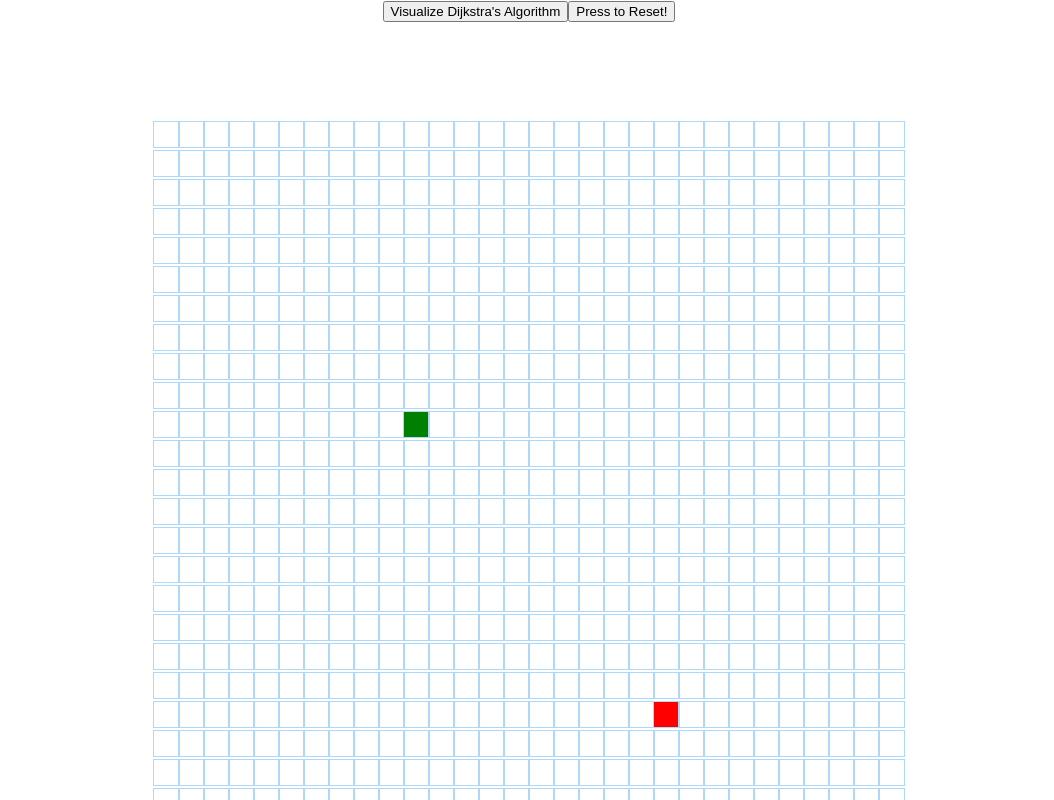
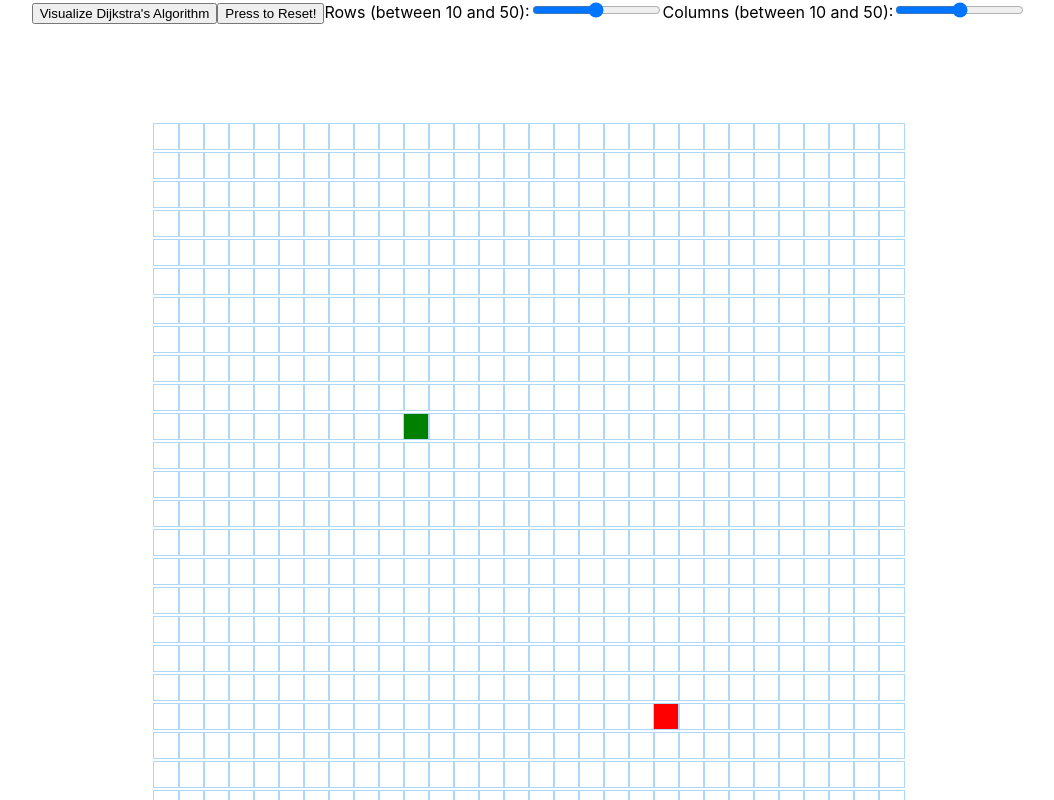
Before and after one commit to ENaveen98/visualizer-shortest-path-algorithms, a React (Create React App) app: page / in a window 1280 px wide. Shown: the top 800 px of the page, without its empty margins (111-1165 px from the left). Built offline with nearby package versions, Linux system fonts and the light colour scheme.

Commit message:
mod3 add change gridCols functionality

```diff
--- a/src/Visualizer/Visualizer.jsx
+++ b/src/Visualizer/Visualizer.jsx
@@ -14,36 +14,40 @@ class Visaulizer extends React.Component {
       startRow: 10,
       startCol: 10,
       finishRow: 20,
-      finsihCol: 20,
+      finishCol: 20,
       mouseIsPressed: false,
       isRunning: false,
+      timeouts: [],
     };
     this.resetState = this.resetState.bind(this);
+    this.getInitialGrid = this.getInitialGrid.bind(this);
+    this.createNode = this.createNode.bind(this);
     this.visualizeDijkstra = this.visualizeDijkstra.bind(this);
     this.animateDijkstra = this.animateDijkstra.bind(this);
     this.resetAnimateDijkstra = this.resetAnimateDijkstra.bind(this);
+    this.handleColsChange = this.handleColsChange.bind(this);
+    this.handleRowsChange = this.handleRowsChange.bind(this);
+    this.refreshGrid = this.refreshGrid.bind(this);
   }
 
   resetState() {
-    this.setState(
-      {
-        grid: this.getInitialGrid(),
-        gridRows: 30,
-        gridCols: 30,
-        startRow: 10,
-        startCol: 10,
-        finishRow: 20,
-        finsihCol: 20,
-        mouseIsPressed: false,
-        isRunning: false,
-      },
-      () => {
+    if (this.state.isRunning) {
       for (let timeoutID of this.state.timeouts) {
         clearTimeout(timeoutID);
       }
       this.resetAnimateDijkstra();
     }
-    );
+    this.setState({
+      grid: this.getInitialGrid(),
+      // gridRows: 30,
+      // gridCols: 30,
+      startRow: 10,
+      startCol: 10,
+      finishRow: 20,
+      finishCol: 20,
+      mouseIsPressed: false,
+      isRunning: false,
+    });
   }
 
   componentDidMount() {
@@ -68,7 +72,7 @@ class Visaulizer extends React.Component {
       col,
       row,
       isStart: row === this.state.startRow && col === this.state.startCol,
-      isFinish: row === this.state.finishRow && col === this.state.finsihCol,
+      isFinish: row === this.state.finishRow && col === this.state.finishCol,
       distance: Infinity,
       isVisited: false,
       isWall: false,
@@ -128,6 +132,7 @@ class Visaulizer extends React.Component {
   resetAnimateDijkstra() {
     for (let row = 0; row < this.state.gridRows; row++) {
       for (let col = 0; col < this.state.gridCols; col++) {
+        try {
           if (this.state.grid[row][col].isStart) {
             document.getElementById(`node-${row}-${col}`).className =
               "node node-start";
@@ -136,6 +141,10 @@ class Visaulizer extends React.Component {
               "node node-finish";
           } else {
             document.getElementById(`node-${row}-${col}`).className = "node";
+          }
+        } catch (err) {
+          console.log(err);
+          console.log(row, col, this.state.gridRows, this.state.gridCols);
         }
       }
     }
@@ -157,11 +166,42 @@ class Visaulizer extends React.Component {
       console.log("In Visualize:", this.state.isRunning);
       const { grid } = this.state;
       const startNode = grid[this.state.startRow][this.state.startCol];
-      const finishNode = grid[this.state.finishRow][this.state.finsihCol];
+      const finishNode = grid[this.state.finishRow][this.state.finishCol];
       const visitedNodesInOrder = dijkstra(grid, startNode, finishNode);
       const nodesInShortestPathOrder = getNodesInShortestPathOrder(finishNode);
       this.animateDijkstra(visitedNodesInOrder, nodesInShortestPathOrder);
     });
+  }
+
+  handleRowsChange(event) {
+    if (!this.state.isRunning) {
+      this.setState(
+        { gridRows: event.target.value },
+        this.setState({ grid: this.getInitialGrid() })
+      );
+    }
+  }
+  handleColsChange(event) {
+    if (!this.state.isRunning) {
+      let gridCols = event.target.value;
+      let prvStartCol = this.state.startCol;
+      let startCol = gridCols < prvStartCol + 1 ? gridCols - 1 : prvStartCol;
+      let prvFinishCol = this.state.finishCol;
+      let finishCol = gridCols < prvFinishCol + 1 ? gridCols - 1 : prvFinishCol;
+      this.setState(
+        { gridCols: gridCols, startCol: startCol, finishCol: finishCol },
+        () => {
+          this.setState({ grid: this.getInitialGrid() }, () => {
+            return 0;
+          });
+        }
+        // this.refreshGrid()
+      );
+    }
+  }
+
+  refreshGrid() {
+    this.setState({ grid: this.getInitialGrid() });
   }
 
   render() {
@@ -173,6 +213,26 @@ class Visaulizer extends React.Component {
           Visualize Dijkstra's Algorithm
         </button>
         <button onClick={this.resetState}>Press to Reset!</button>
+        <label>Rows (between 10 and 50):</label>
+        <input
+          type="range"
+          id="vol"
+          name="vol"
+          min="10"
+          max="50"
+          value={this.state.gridRows}
+          onChange={this.handleRowsChange}
+        ></input>
+        <label>Columns (between 10 and 50):</label>
+        <input
+          type="range"
+          id="vol"
+          name="vol"
+          min="10"
+          max="50"
+          value={this.state.gridCols}
+          onChange={this.handleColsChange}
+        ></input>
         <div className="grid">
           {grid.map((row, rowIdx) => {
             return (
```
Lines whose indentation alone changed are shown as unchanged.
